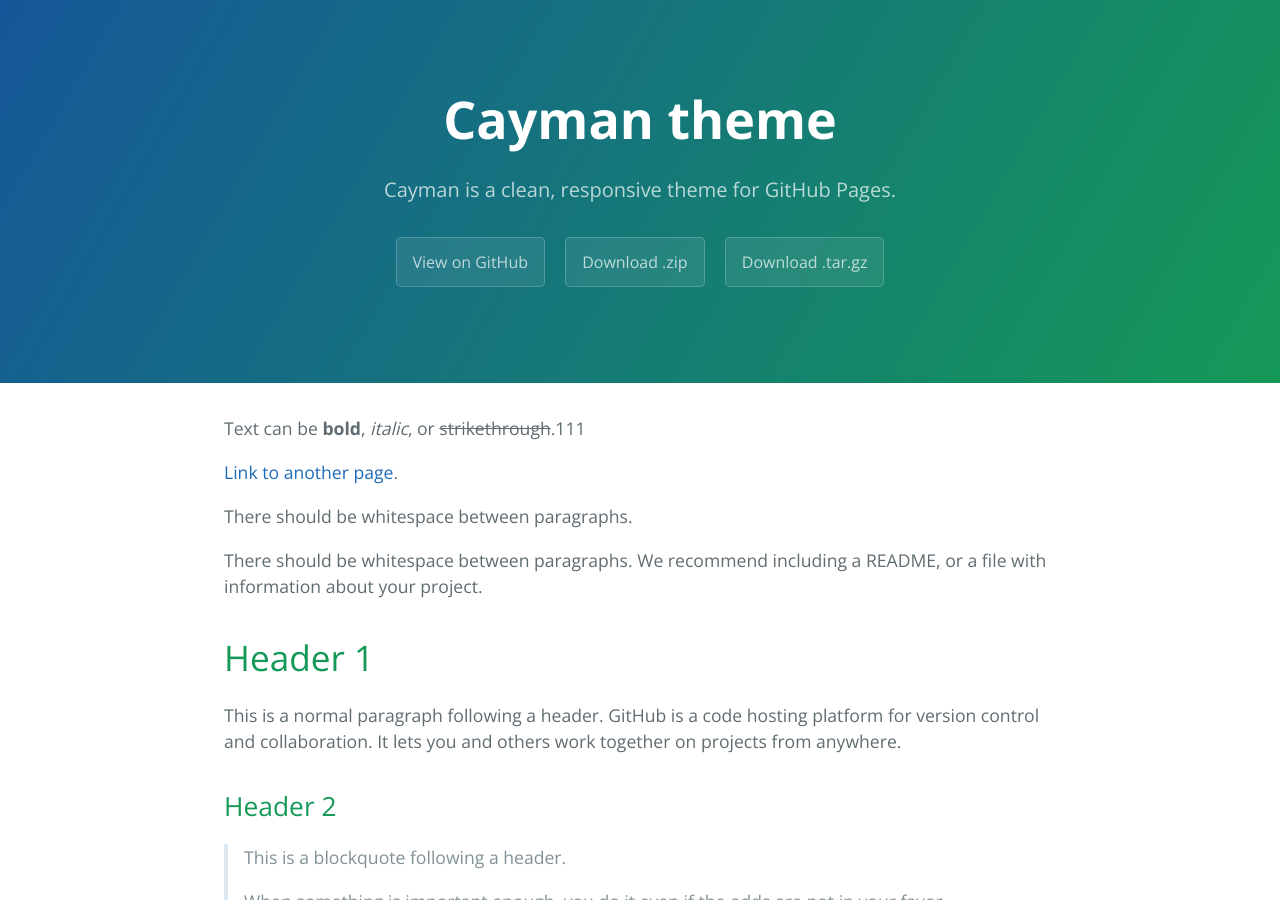
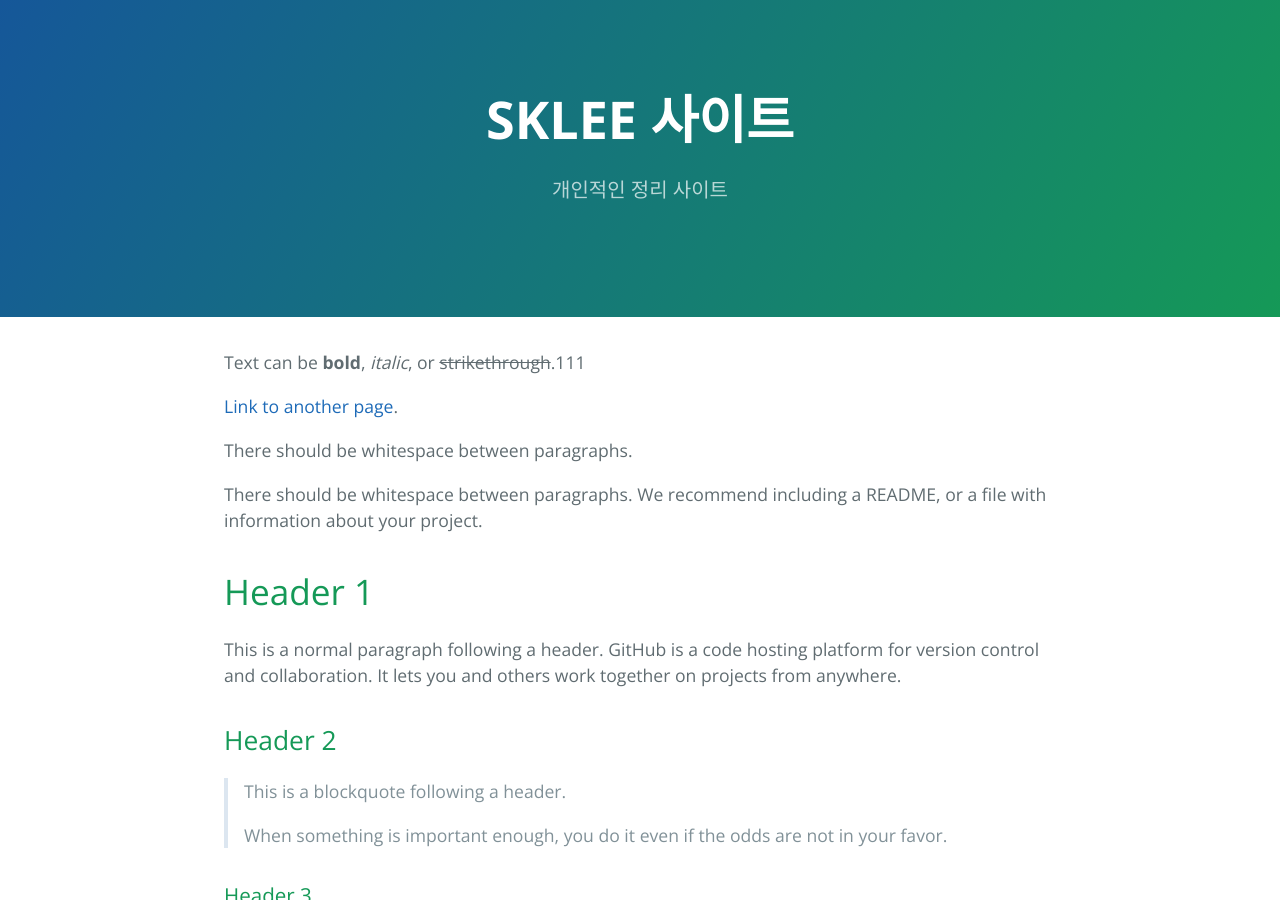
Before and after one commit to sklee385/home, a Jekyll site: the page built from guide.md, in a window 1280 px wide and 900 px high. Built offline with Jekyll 4.4.1, drawn with Linux system fonts in a browser that asks for light colours.

Commit message:
layout edit

```diff
--- a/_layouts/default.html
+++ b/_layouts/default.html
@@ -12,15 +12,8 @@
   </head>
   <body>
     <section class="page-header">
-      <h1 class="project-name">{{ site.title | default: site.github.repository_name }}</h1>
-      <h2 class="project-tagline">{{ site.description | default: site.github.project_tagline }}</h2>
-      {% if site.github.is_project_page %}
-        <a href="{{ site.github.repository_url }}" class="btn">View on GitHub</a>
-      {% endif %}
-      {% if site.show_downloads %}
-        <a href="{{ site.github.zip_url }}" class="btn">Download .zip</a>
-        <a href="{{ site.github.tar_url }}" class="btn">Download .tar.gz</a>
-      {% endif %}
+      <h1 class="project-name">SKLEE 사이트</h1>
+      <h2 class="project-tagline">개인적인 정리 사이트</h2>
     </section>
 
     <section class="main-content">
```
